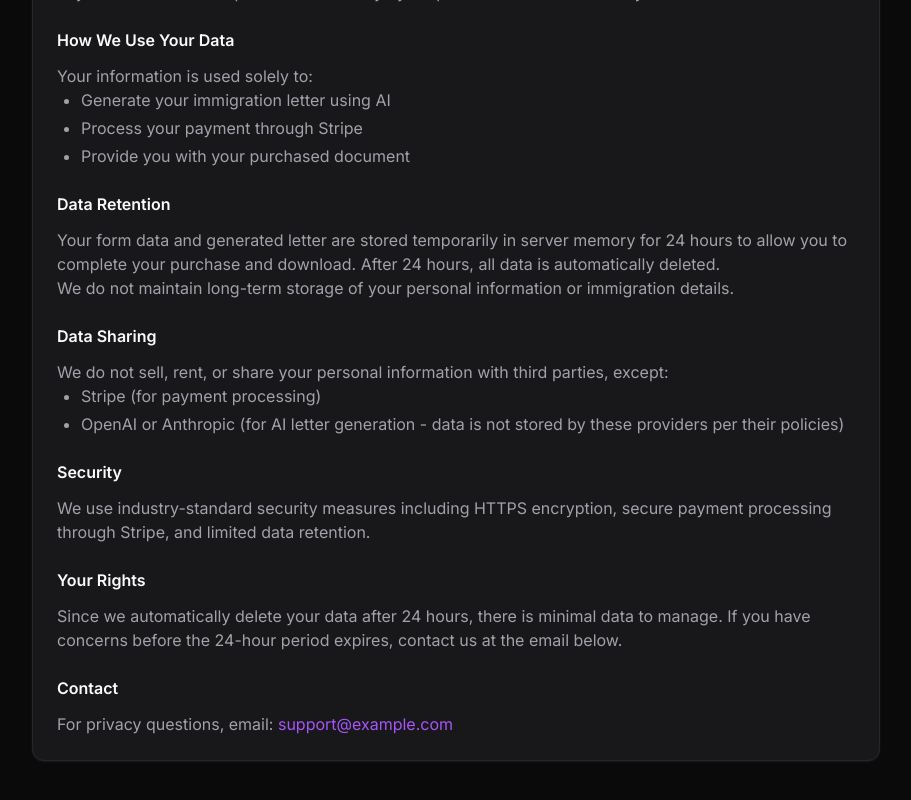
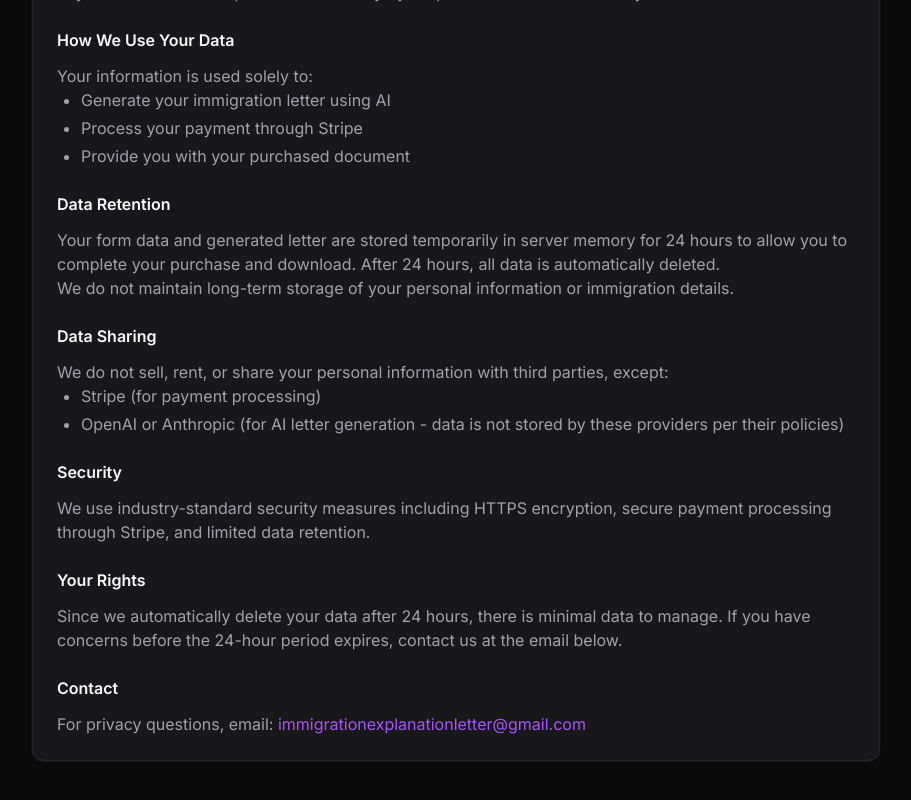
Before and after one commit to JahacksV1/immigration-app, a Next.js app: page /privacy in a window 1280 px wide. Shown: the part 308-1108 px from the top of the page, without its empty margins (184-1095 px from the left). Built offline with nearby package versions, Linux system fonts and the light colour scheme; no server answers.

Commit message:
Update support email to immigrationexplanationletter@gmail.com
- Replace all support@example.com instances
- Updated in homepage, editor, terms, and privacy pages
- 4 files updated with real support email

```diff
--- a/app/editor/page.tsx
+++ b/app/editor/page.tsx
@@ -419,10 +419,10 @@ export default function EditorPage() {
           <p className="text-sm text-foreground-muted">
             Need help? Contact us at{' '}
             <a
-              href="mailto:support@example.com"
+              href="mailto:immigrationexplanationletter@gmail.com"
               className="text-accent-purple hover:underline"
             >
-              support@example.com
+              immigrationexplanationletter@gmail.com
             </a>
           </p>
         </div>
--- a/app/page.tsx
+++ b/app/page.tsx
@@ -238,7 +238,7 @@ export default function HomePage() {
               <Link href="/terms" className="text-sm text-foreground-muted hover:text-foreground transition-colors">
                 Terms of Service
               </Link>
-              <a href="mailto:support@example.com" className="text-sm text-foreground-muted hover:text-foreground transition-colors">
+              <a href="mailto:immigrationexplanationletter@gmail.com" className="text-sm text-foreground-muted hover:text-foreground transition-colors">
                 Contact
               </a>
             </div>
--- a/app/privacy/page.tsx
+++ b/app/privacy/page.tsx
@@ -63,7 +63,7 @@ export default function PrivacyPage() {
 
               <section>
                 <h3 className="text-foreground font-semibold mb-3">Contact</h3>
-                <p>For privacy questions, email: <a href="mailto:support@example.com" className="text-accent-purple hover:underline">support@example.com</a></p>
+                <p>For privacy questions, email: <a href="mailto:immigrationexplanationletter@gmail.com" className="text-accent-purple hover:underline">immigrationexplanationletter@gmail.com</a></p>
               </section>
             </div>
           </CardContent>
--- a/app/terms/page.tsx
+++ b/app/terms/page.tsx
@@ -94,7 +94,7 @@ export default function TermsPage() {
 
               <section>
                 <h3 className="text-foreground font-semibold mb-3">Contact</h3>
-                <p>Questions about these terms? Email: <a href="mailto:support@example.com" className="text-accent-purple hover:underline">support@example.com</a></p>
+                <p>Questions about these terms? Email: <a href="mailto:immigrationexplanationletter@gmail.com" className="text-accent-purple hover:underline">immigrationexplanationletter@gmail.com</a></p>
               </section>
             </div>
           </CardContent>
```
